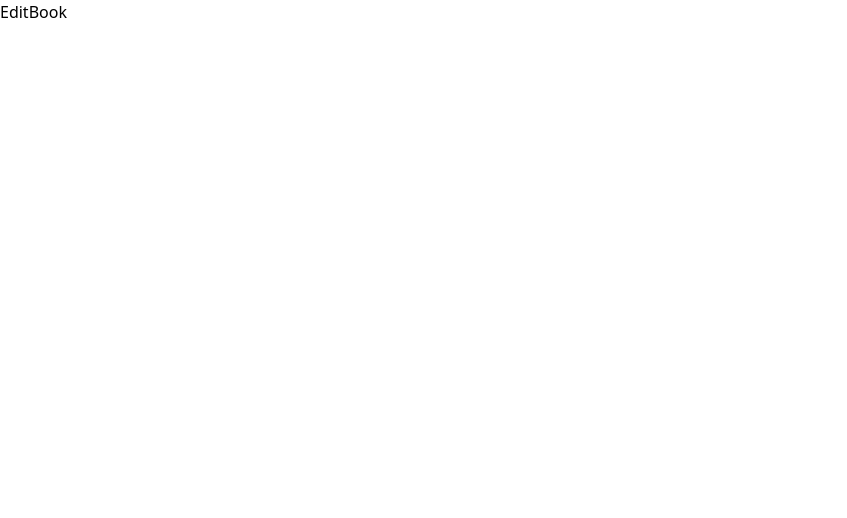
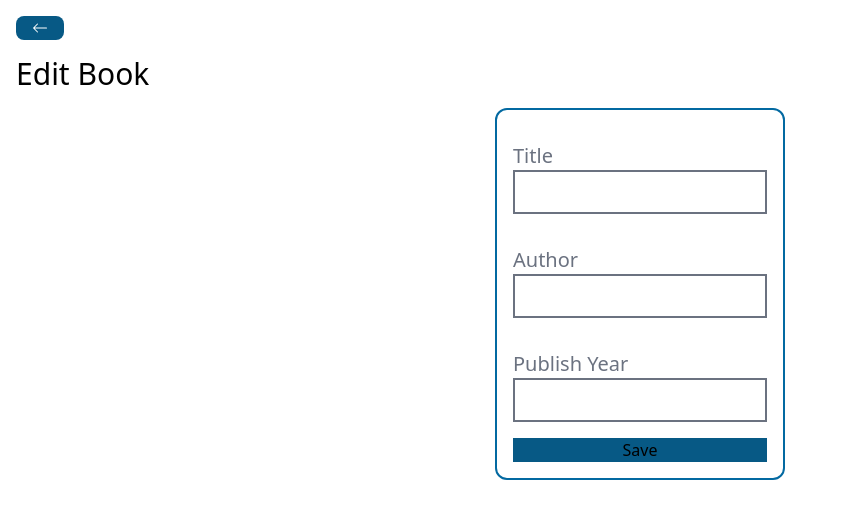
Before and after one commit to Irshadmdk19/Book-Store, a React (Vite) app in the folder frontend/: page /book/edit/1 in a window 1280 px wide. Shown: the top 518 px of the page, without its empty margins (0-847 px from the left). Built offline with nearby package versions, Linux system fonts and the light colour scheme; no server answers.

Commit message:
Added EditBook component fro editing book details

```diff
--- a/frontend/src/pages/EditBook.jsx
+++ b/frontend/src/pages/EditBook.jsx
@@ -1,9 +1,97 @@
-import React from 'react'
+import axios from "axios";
+import React, { useEffect, useState } from "react";
+import Spinner from "../Components/Spinner";
+import { useNavigate, useParams } from "react-router-dom";
+import BackButton from "../Components/BackButton";
 
 const EditBook = () => {
+
+  const [title, setTitle] = useState("");
+  const [author, setAuthor] = useState("");
+  const [yearOfPublish, setyearOfPublish] = useState("");
+  const [loading, setloading] = useState(false);
+  const navigate = useNavigate();
+  const {id}=useParams();
+
+  useEffect(() => {
+    setloading(true);
+    axios.get(`http://localhost:4000/book/${id}`)
+    .then((res) => {
+      setAuthor(res.data.author);
+      setTitle(res.data.title);
+      setyearOfPublish(res.data.yearOfPublish);
+      setloading(false);
+      })
+      .catch((error)=>{
+        setloading(false)
+        alert('An error occured please check console');
+        console.log(error);
+      })
+  }, [])
+
+
+  const handleEditBook = () => {
+    const data = {
+      title,
+      author,
+      yearOfPublish,
+    };
+    setloading(true);
+    axios
+      .put(`http://localhost:4000/book/${id}`, data)
+      .then(() => {
+        setloading(false);
+        navigate("/");
+      })
+      .catch((error) => {
+        setloading(false);
+        alert("An error happend Please check console");
+        console.log(error);
+      });
+  };
+
   return (
-    <div>EditBook</div>
-  )
-}
+    <div className="p-4">
+      <BackButton />
+      <h1 className="text-3xl my-4"> Edit Book</h1>
+      {loading ? <Spinner /> : ""}
 
-export default EditBook
+      <div className="flex flex-col border-2 border-sky-700 rounded-xl w-[290px] p-4 mx-auto">
+        <div className="my-4">
+          <label className="text-xl mr-4 text-gray-500">Title</label>
+          <input
+            type="text"
+            value={title}
+            onChange={(e) => setTitle(e.target.value)}
+            className="border-2 border-gray-500 px-4 py-2 w-full"
+          />
+        </div>
+        <div className="my-4">
+          <label className="text-xl mr-4 text-gray-500">Author</label>
+          <input
+            type="text"
+            value={author}
+            onChange={(e) => setAuthor(e.target.value)}
+            className="border-2 border-gray-500 px-4 py-2 w-full"
+          />
+        </div>
+        <div className="my-4">
+          <label className="text-xl mr-4 text-gray-500">Publish Year</label>
+          <input
+            type="text"
+            value={yearOfPublish}
+            onChange={(e) => setyearOfPublish(e.target.value)}
+            className="border-2 border-gray-500 px-4 py-2 w-full"
+          />
+        </div>
+        <button onClick={handleEditBook} className="bg-sky-800 hover:bg">
+          Save
+        </button>
+
+
+      </div>
+    </div>
+  );
+};
+
+export default EditBook;
```
